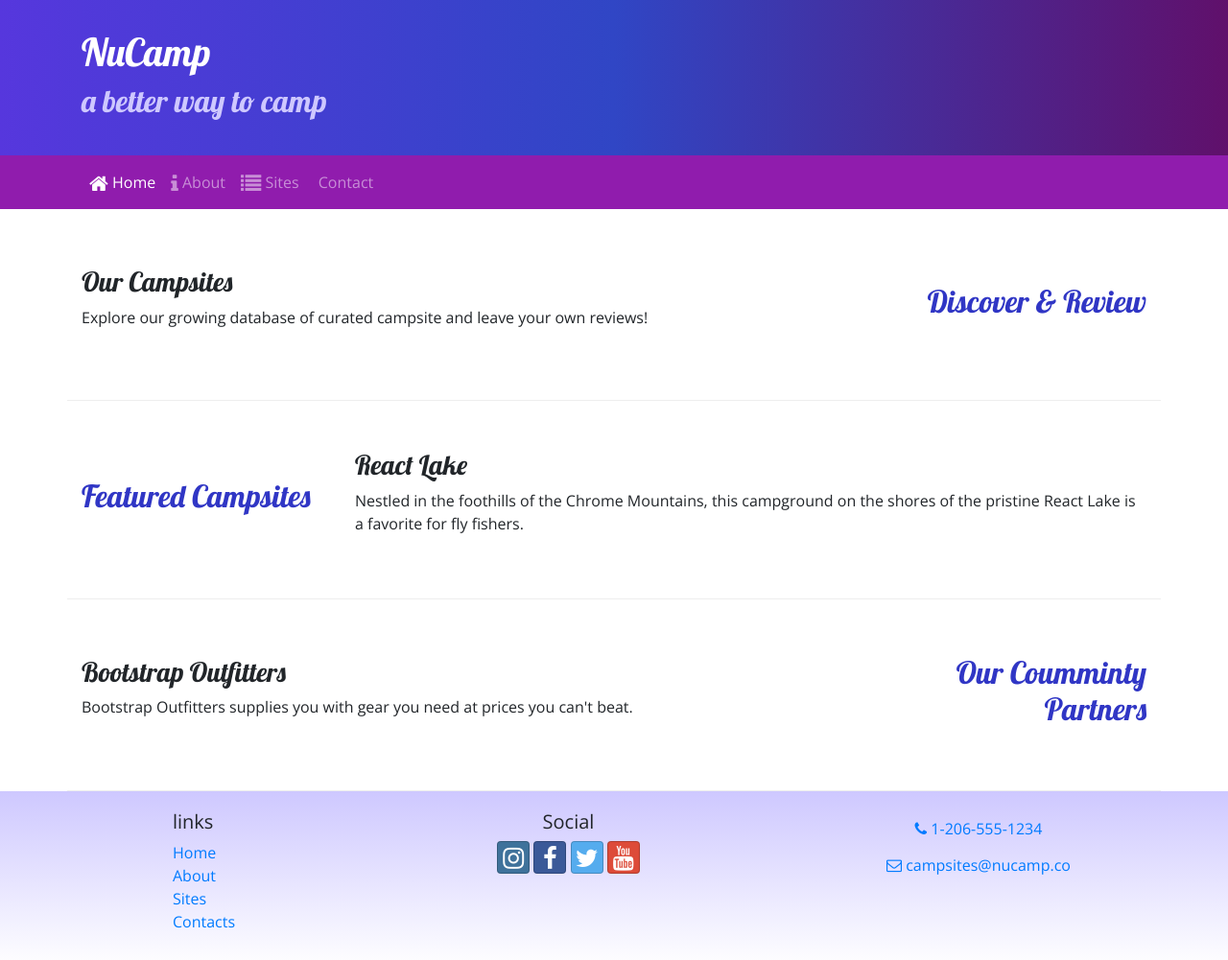
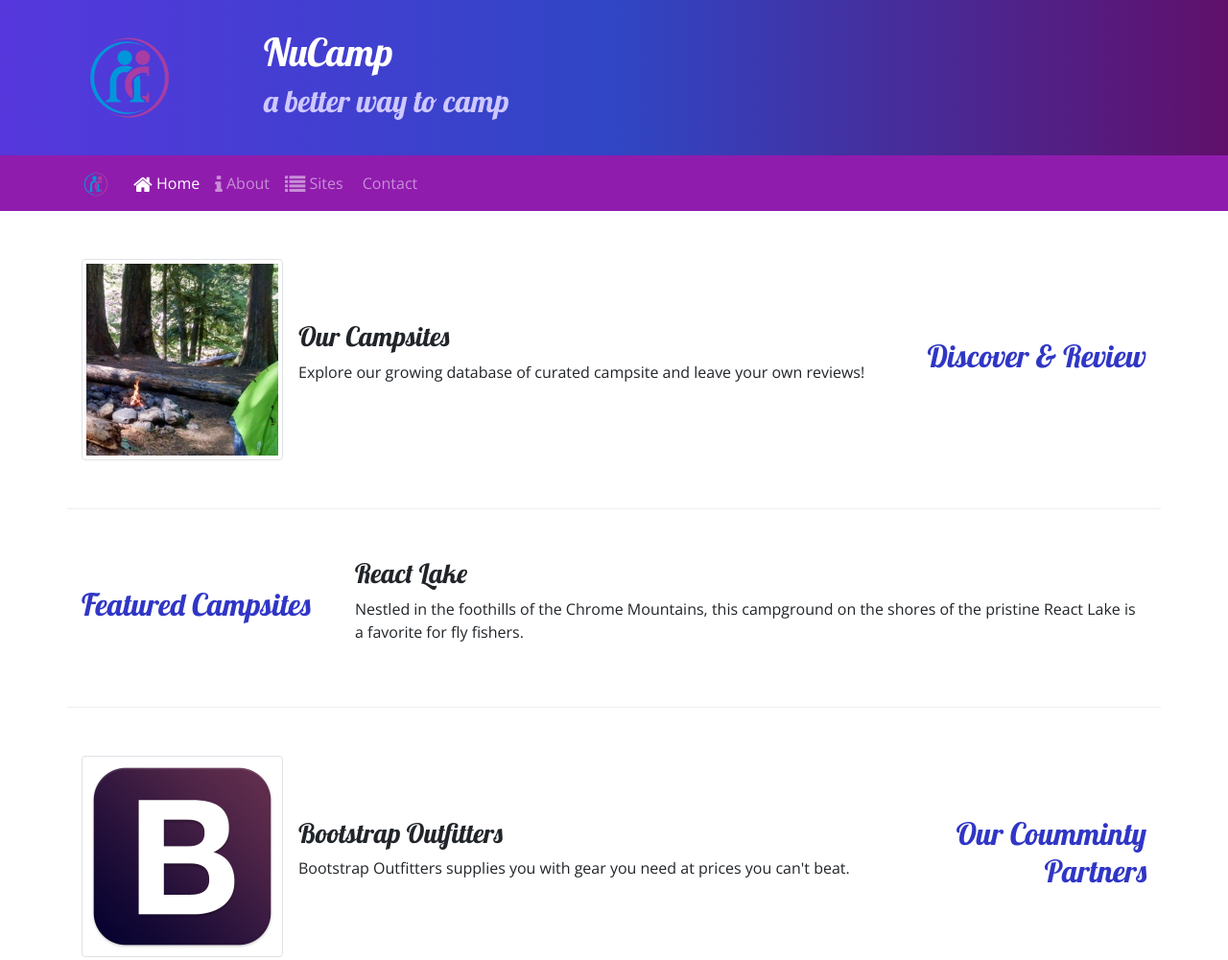
Before and after one commit to afrochef22/my-campsite, a website: page index.html in a window 1280 px wide. Shown: the top 1001 px of the page at 96% size. Drawn offline with nearby package versions, Linux system fonts and the light colour scheme; some icons are missing.

Commit message:
Images and Media

```diff
--- a/index.html
+++ b/index.html
@@ -19,6 +19,9 @@
     <header class="jumbotron jumbotron-fluid">
         <div class="container">
             <div class="row">
+                <div class="col-4 col-sm-3 col-md-2 align-self-center">
+                    <img src="img/logo.png" class="img-fluid">
+                </div>
                 <div class="col">
                     <h1>NuCamp</h1>
                     <h2>a better way to camp</h2>
@@ -29,7 +32,8 @@
 
     <nav class="navbar navbar-expand-sm navbar-dark sticky-top" >
         <div class="container">
-            <button class="navbar-toggler ml-auto" type="button"  data-toggle="collapse" data-target="#nucampNavbar">
+            <a class="navbar-brand" href="#"><img src="img/logo.png" height="30" width="30"></a>
+            <button class="navbar-toggler " type="button"  data-toggle="collapse" data-target="#nucampNavbar">
                 <span class="navbar-toggler-icon"></span>
             </button>
             <div class="=collapse navbar-collapse" id="nucampNavbar">
@@ -49,8 +53,13 @@
                 <h2 class="text-sm-right">Discover & Review</h2>
             </div>
             <div class="col">
-                <h3>Our Campsites</h3>
-                <p>Explore our growing database of curated campsite and leave your own reviews!</p>
+                <div class="media">
+                    <img class="d-flex mr-3 img-thumbnail"  src="img/breadcrumb-trail-thumb.jpg" alt="Breadcrumb Trail thumbnail">
+                    <div class="media-body align-self-center">
+                        <h3>Our Campsites</h3>
+                        <p>Explore our growing database of curated campsite and leave your own reviews!</p>
+                    </div>
+                </div>
             </div>
         </div>
 
@@ -69,8 +78,13 @@
                 <h2 class="text-sm-right">Our Coumminty Partners</h2>
             </div>
             <div class="col">
-                <h3>Bootstrap Outfitters</h3>
-                <p class="d-none d-sm-block">Bootstrap Outfitters supplies you with gear you need at prices you can't beat.</p>
+                <div class="media">
+                    <img class="d-flex mr-3 img-thumbnail" src="img/bootstrap-thumb.png" alt="Bootstrap Outfitters">
+                    <div class="media-body align-self-center">
+                        <h3>Bootstrap Outfitters</h3>
+                        <p class="d-none d-sm-block">Bootstrap Outfitters supplies you with gear you need at prices you can't beat.</p>
+                    </div>
+                </div>
             </div>
         </div>
     </div>
```
Also changed, not shown: aboutus.html (+5 -1 lines), contactus.html (+6 -2 lines), img/bootstrap-thumb.png (added), img/breadcrumb-trail-thumb.jpg (added), img/breadcrumb-trail.jpg (added), img/chrome-river-thumb.jpg (added), img/chrome-river.jpg (added), img/logo.png (added), img/react-lake-thumb.jpg (added), img/react-lake.jpg (added), 1 other file.
